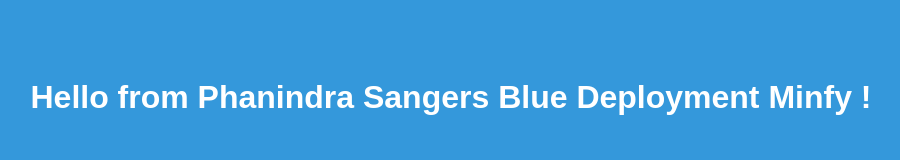
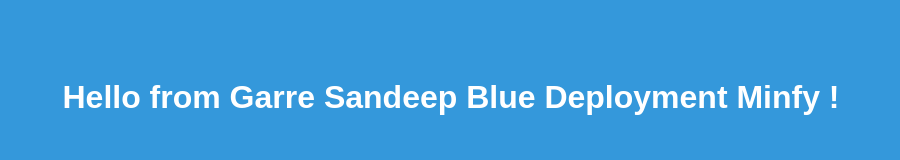
Before and after one commit to garresandeep5/ECS-Canary-Deployments, a plain HTML site: page blue/index.html in a window 1280 px wide. Shown: the whole page, without its empty margins (189-1089 px from the left). Drawn offline with Linux system fonts and the light colour scheme.

Commit message:
Update index.html

```diff
--- a/blue/index.html
+++ b/blue/index.html
@@ -16,6 +16,6 @@
     </style>
 </head>
 <body>
-    <h1>Hello from  Phanindra Sangers  Blue Deployment Minfy !</h1>
+    <h1>Hello from  Garre Sandeep  Blue Deployment Minfy !</h1>
 </body>
 </html>
```
